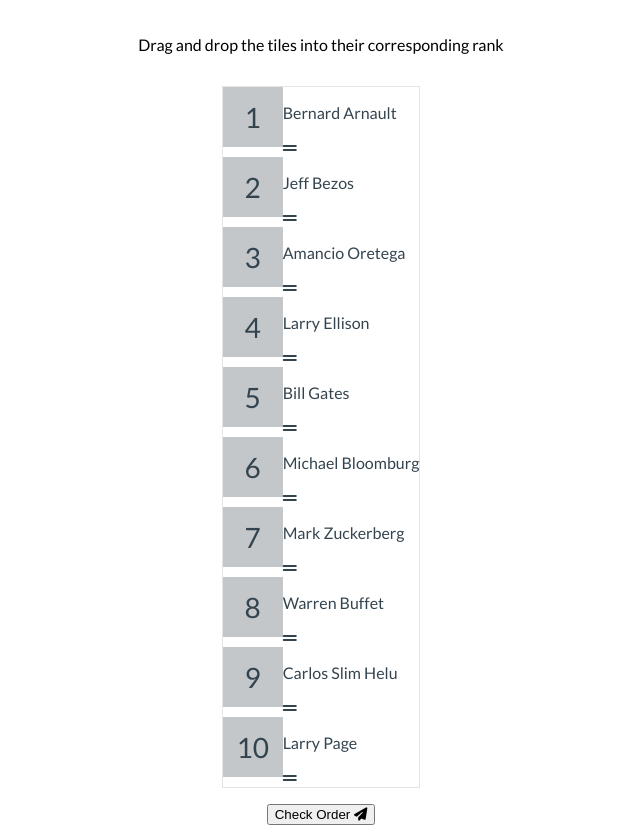
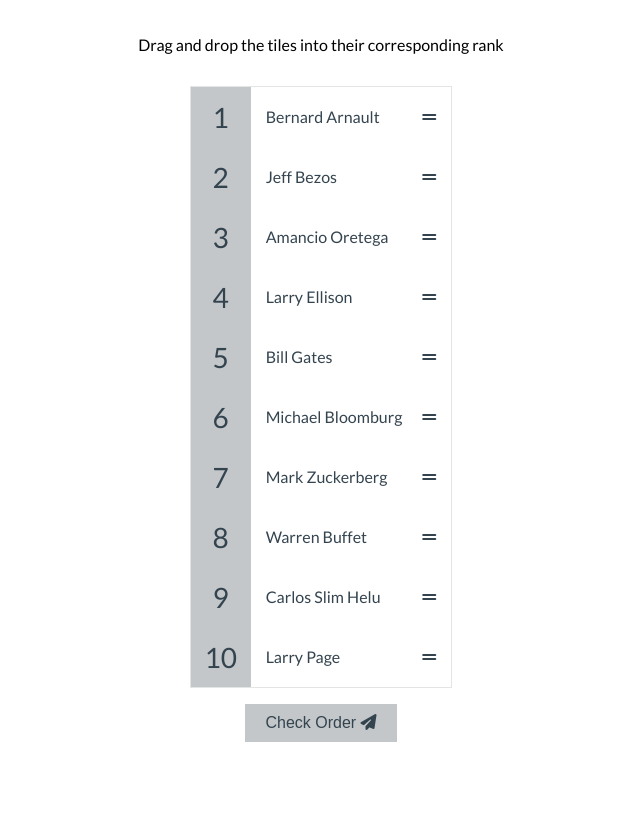
Before and after one commit to BrianMcPhillips/Top-Ten, a plain HTML site: page index.html in a window 1280 px wide. Shown: the part 63-888 px from the top of the page, without its empty margins (319-959 px from the left). After the commit the page ends 805 px from the top, so only its background shows below. Drawn offline with Linux system fonts and the light colour scheme.

Commit message:
Style check button and draggable list

```diff
--- a/style.css
+++ b/style.css
@@ -42,3 +42,45 @@
   height: 60px;
   width: 60px;
 }
+
+.draggable-list li.over .draggable {
+  background-color: #eaeaea;
+}
+
+.draggable-list .person-name {
+  margin: 0 20px 0 0;
+}
+
+.draggable-list li.right .person-name {
+  color: #3ae374;
+}
+
+.draggable-list li.wrong .person-name {
+  color: #ff3838;
+}
+
+.draggable {
+  cursor: pointer;
+  display: flex;
+  align-items: center;
+  justify-content: space-between;
+  padding: 15px;
+  flex: 1;
+}
+
+.check-btn {
+  background-color: var(--background-color);
+  border: none;
+  color: var(--text-color);
+  font-size: 16px;
+  padding: 10px 20px;
+  cursor: pointer;
+}
+
+.check-btn:active {
+  transform: scale(0.98);
+}
+
+.check-btn:focus {
+  outline: none;
+}
```
